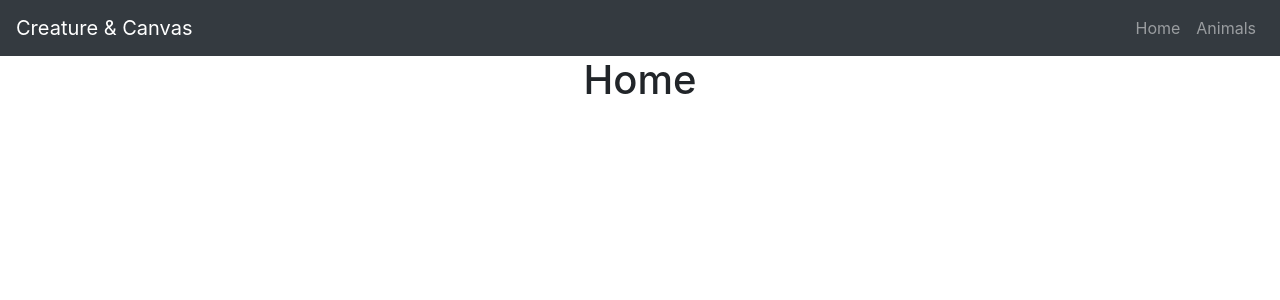
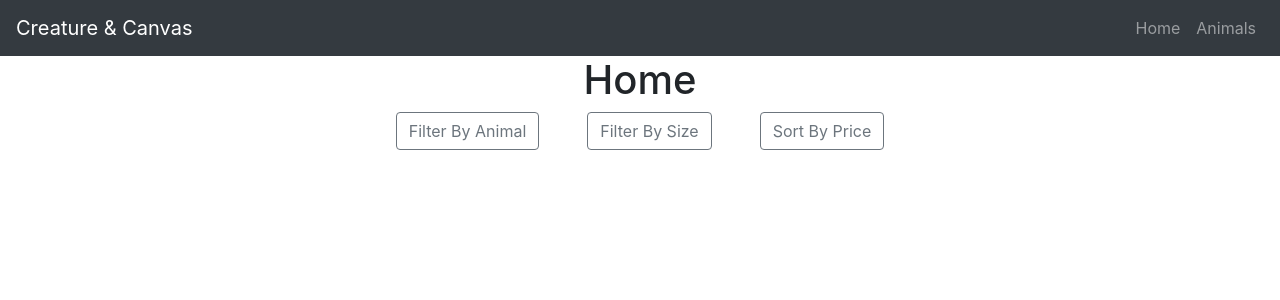
Before and after one commit to nss-evening-cohort-11/Creature-and-Canvas, a React (Create React App) app in the folder creatureandcanvas.ui/: page /home in a window 1280 px wide. Shown: the top 300 px of the page. Built offline with nearby package versions, Linux system fonts and the light colour scheme.

Commit message:
Added filter buttons to home page

```diff
--- a/creatureandcanvas.ui/src/components/pages/Home/Home.js
+++ b/creatureandcanvas.ui/src/components/pages/Home/Home.js
@@ -5,6 +5,9 @@ class Home extends React.Component {
     return (
       <div className="Home">
         <h1>Home</h1>
+        <button className="btn btn-outline-secondary mr-5">Filter By Animal</button>
+        <button className="btn btn-outline-secondary">Filter By Size</button>
+        <button className="btn btn-outline-secondary ml-5">Sort By Price</button>
       </div>
     );
   }
```
